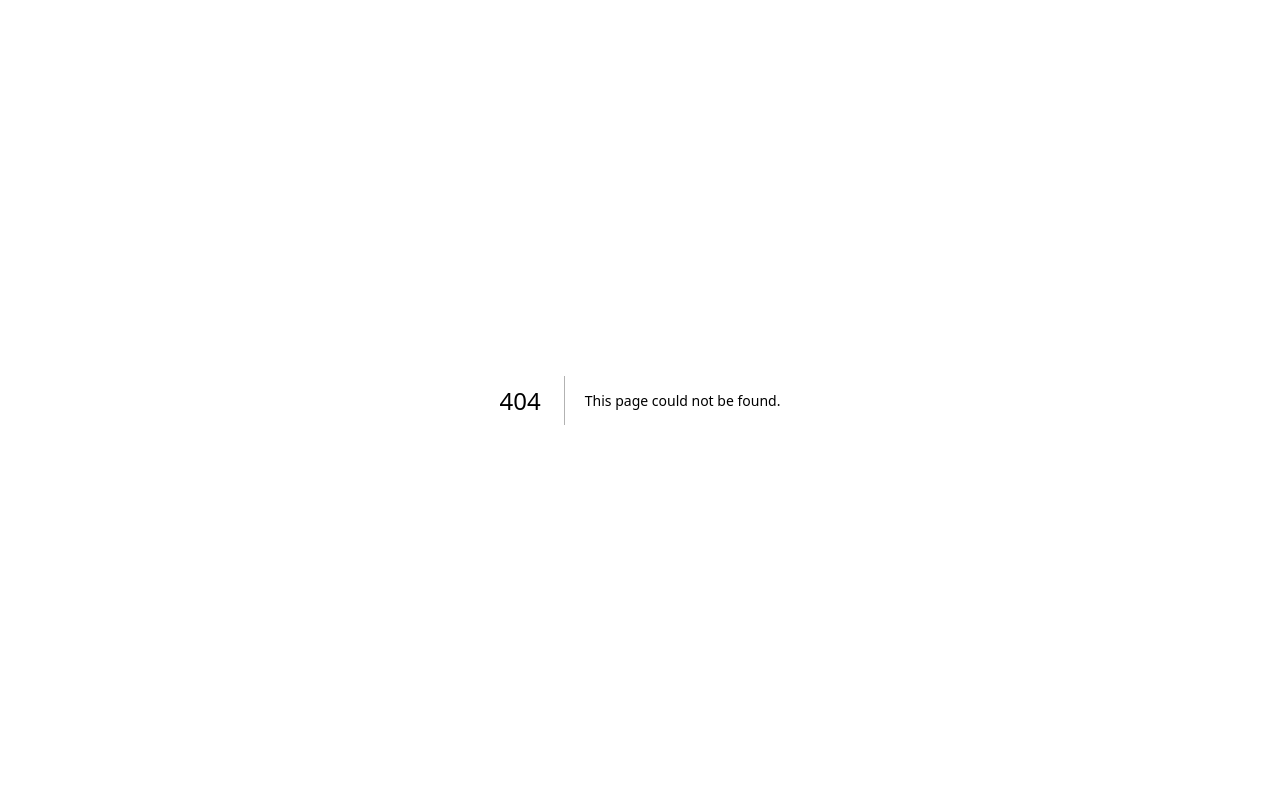
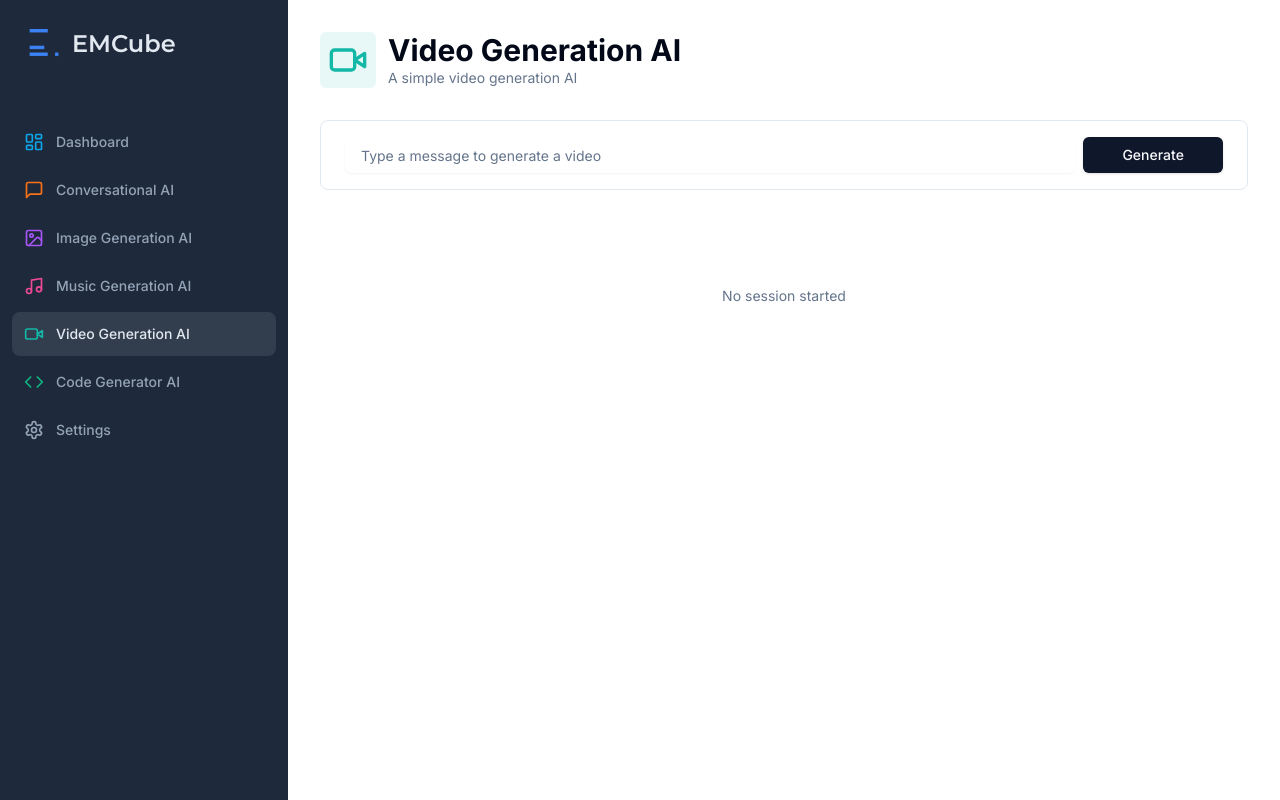
Before and after one commit to EMCaranto/next-ai-saas, a Next.js app: page /video in a window 1280 px wide. Before the commit this address had no page. Built offline with nearby package versions, Linux system fonts and the light colour scheme.

Commit message:
:hammer: Done Video Generation AI UI

```diff
--- /dev/null
+++ b/app/( dashboard )/( pages )/video/constant.ts
@@ -0,0 +1,8 @@
+// Dependencies
+import * as z from 'zod'
+
+export const formSchema = z.object({
+  prompt: z.string().min(1, {
+    message: 'Prompt is required'
+  })
+})
--- /dev/null
+++ b/app/( dashboard )/( pages )/video/page.tsx
@@ -0,0 +1,131 @@
+'use client'
+
+import { useRouter } from 'next/navigation'
+import { useState } from 'react'
+
+// Dependencies
+import { zodResolver } from '@hookform/resolvers/zod'
+import axios from 'axios'
+import { VideoIcon } from 'lucide-react'
+import { useForm } from 'react-hook-form'
+import * as z from 'zod'
+
+import { formSchema } from './constant'
+
+// Components
+import { Button } from '@/components/ui/button'
+import {
+  Form,
+  FormControl,
+  FormField,
+  FormItem
+} from '@/components/ui/form'
+import { Input } from '@/components/ui/input'
+
+import { Empty } from '@/components/empty/Empty'
+import { Heading } from '@/components/heading/Heading'
+import { Loader } from '@/components/loader/Loader'
+
+const VideoPage = () => {
+  const [ videos, setVideos ] = useState<string>()
+  const router = useRouter()
+
+  const form = useForm<z.infer<typeof formSchema>>({
+    defaultValues: {
+      prompt: ''
+    },
+    resolver: zodResolver(formSchema)
+  })
+
+  const isLoading = form.formState.isSubmitting
+
+  const onSubmit = async (values: z.infer<typeof formSchema>) => {
+    try {
+      setVideos(undefined)
+
+      const response = await axios.post('api/video', values)
+
+      setVideos(response.data[0])
+      form.reset()
+    }
+    catch (error) {
+      console.log(error)
+    }
+    finally {
+      router.refresh()
+    }
+  }
+
+  return(
+    <div>
+      <Heading
+        title="Video Generation AI"
+        description="A simple video generation AI"
+        icon={ VideoIcon }
+        iconColor="text-teal-500"
+        bgColor="bg-teal-500/10"
+      />
+      <div className="px-4 lg:px-8">
+        <div>
+          <Form { ...form }>
+            <form
+              className="rounded-lg border w-full py-4 px-3 md:px-6 focus-within:shadow-sm grid grid-cols-12 gap-2"
+              onSubmit={ form.handleSubmit(onSubmit) }
+              autoComplete="off"
+            >
+              <FormField
+                name="prompt"
+                render={
+                  ({ field }) => (
+                    <FormItem className="col-span-12 lg:col-span-10">
+                      <FormControl className="m-0 p-0">
+                        <Input
+                          className="border-0 outline-none focus-visible:ring-0 focus-visible:ring-transparent px-4"
+                          placeholder="Type a message to generate a video"
+                          disabled={ isLoading }
+                          { ...field }
+                        />
+                      </FormControl>
+                    </FormItem>
+                  )
+                }
+              />
+              <Button
+                className="col-span-12 lg:col-span-2 w-full"
+                disabled={ isLoading }
+              >
+                Generate
+              </Button>
+            </form>
+          </Form>
+        </div>
+        <div className="space-y-4 mt-4">
+          {
+            isLoading && (
+              <div className="p-8 rounded-lg w-full flex items-center justify-center bg-muted">
+                <Loader />
+              </div>
+            )
+          }
+          {
+            !videos && !isLoading && (
+              <Empty label="No session started" />
+            )
+          }
+          {
+            videos && (
+              <video
+                className="w-full mt-8 aspect-video rounded-lg border"
+                controls
+              >
+                <source src={ videos } />
+              </video>
+            )
+          }
+        </div>
+      </div>
+    </div>
+  )
+}
+
+export default VideoPage
```
